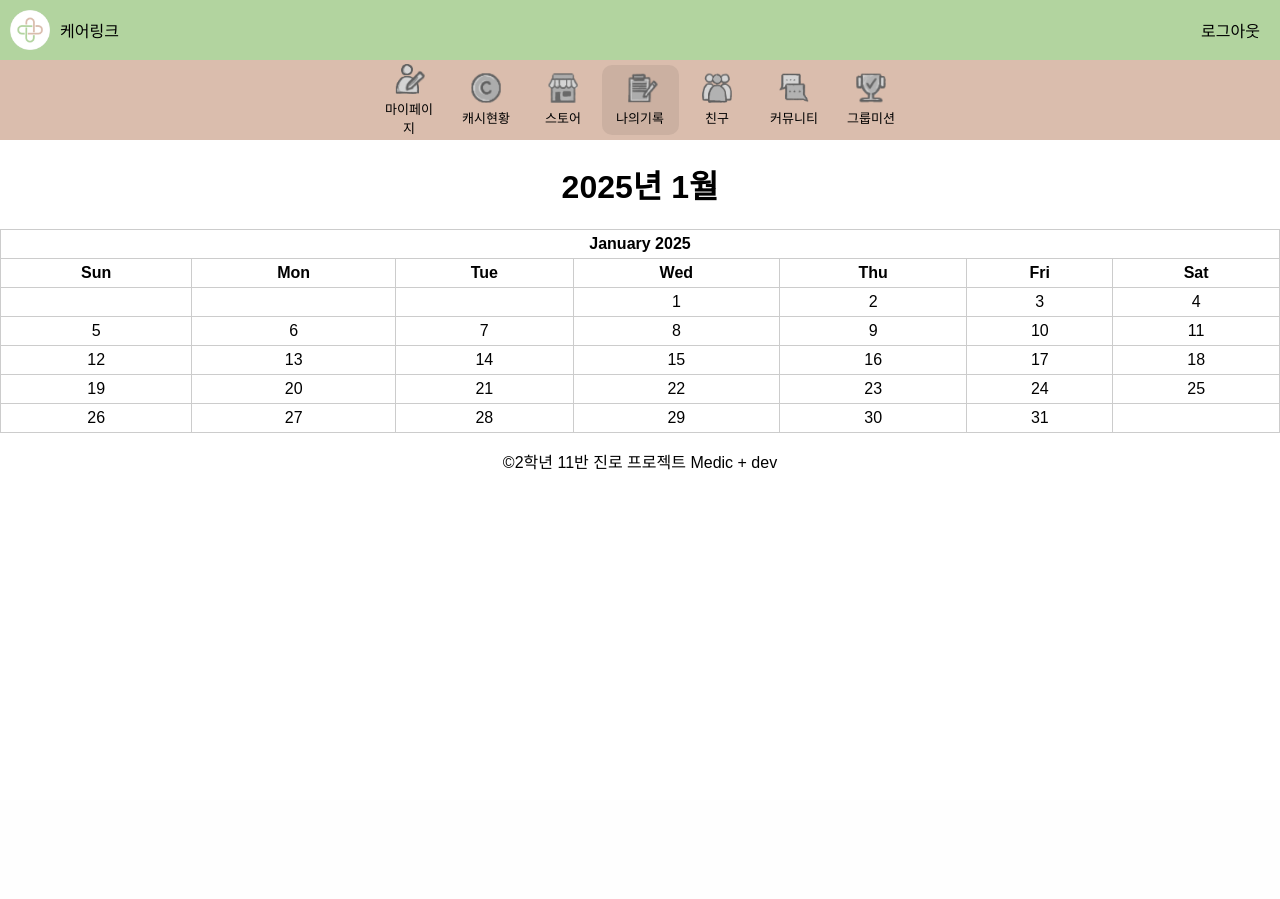
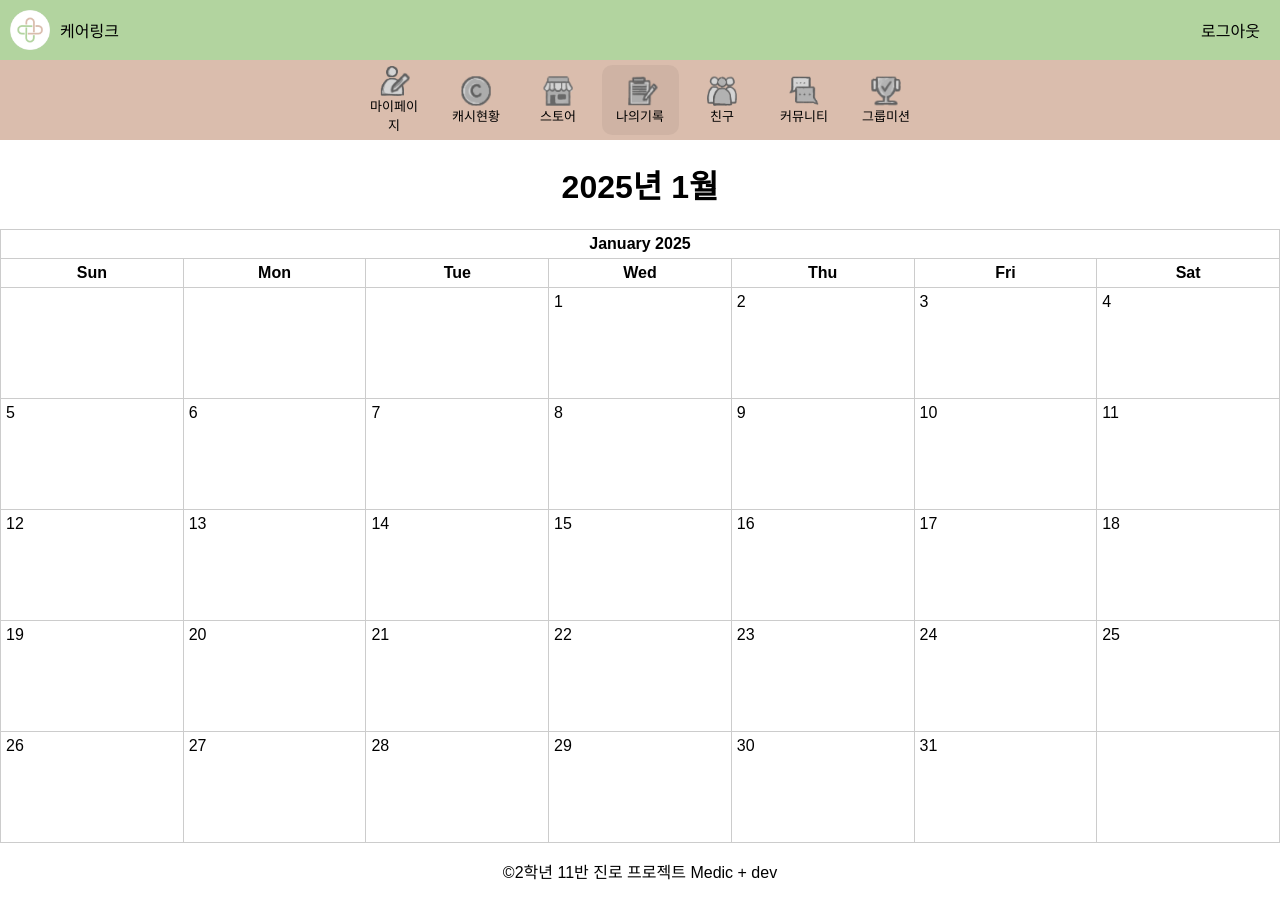
Before and after one commit to rbals37/211PROJECT, a Django app: page /myrecord/ in a window 1280 px wide. Before the commit the page ends 470 px from the top, so only its background shows below. Run offline with Django 5.2, Linux system fonts and the light colour scheme; the visitor is signed in with stand-in values (Sample User, id 1); data that the repository does not hold is empty; style sheets or scripts are compiled from the project's sources; some libraries are stand-ins or nearby versions; some web fonts are replaced.

Commit message:
sass 태그 추가

```diff
--- a/RGO/login/templates/login.html
+++ b/RGO/login/templates/login.html
@@ -1,4 +1,5 @@
 {% load static %}
+{% load sass_tags %}
 <!DOCTYPE html>
 <head>
   <title>로그인</title>
--- a/RGO/main/templates/main.html
+++ b/RGO/main/templates/main.html
@@ -1,4 +1,5 @@
 {% load static %}
+{% load sass_tags %}
 <!DOCTYPE html>
 <head>
   <title>케어링크</title>
--- a/RGO/mypage/templates/edit_mypage.html
+++ b/RGO/mypage/templates/edit_mypage.html
@@ -1,4 +1,5 @@
 {% load static %}
+{% load sass_tags %}
 <!DOCTYPE html>
 <head>
   <title>정보수정</title>
--- a/RGO/mypage/templates/mypage.html
+++ b/RGO/mypage/templates/mypage.html
@@ -1,4 +1,5 @@
 {% load static %}
+{% load sass_tags %}
 <!DOCTYPE html>
 <head>
   <title>마이페이지</title>
--- a/RGO/myrecord/templates/myrecord.html
+++ b/RGO/myrecord/templates/myrecord.html
@@ -3,30 +3,14 @@
 <!DOCTYPE html>
 <head>
   <title>나의기록</title>
+  <link rel="stylesheet" href="{% sass_src 'scss/calendar.scss' %}">
   <link rel="stylesheet" href="{% sass_src 'scss/myrecord.scss' %}">
 </head>
 <body>
   {% include 'header.html' %}
-
-    <meta charset="UTF-8">
-    <title>나의 기록 캘린더</title>
-    <style>
-        table {
-            width: 100%;
-            border-collapse: collapse;
-        }
-        th, td {
-            border: 1px solid #ccc;
-            text-align: center;
-            padding: 5px;
-        }
-        .has-posts {
-            background-color: #ffefd5; /* 글이 있는 날짜 강조 */
-        }
-    </style>
     <h1>{{ year }}년 {{ month }}월</h1>
 
-    <div>
+    <div class="calendar">
         {{ calendar_html|safe }} <!-- HTMLCalendar 출력 -->
     </div>
 
--- a/RGO/myrecord/views.py
+++ b/RGO/myrecord/views.py
@@ -12,7 +12,6 @@ def calendar_view(request, year= None, month = None):
 
     cal = calendar.HTMLCalendar(firstweekday=6)  # 일요일이 시작
     calendar_html = cal.formatmonth(year, month)
-
     posts = None
     posts_by_date = {}
     posts = Post.objects.filter(created_at__year=year, created_at__month=month, author=request.user)
--- a/RGO/signup/templates/signup.html
+++ b/RGO/signup/templates/signup.html
@@ -1,4 +1,5 @@
 {% load static %}
+{% load sass_tags %}
 <!DOCTYPE html>
 <head>
   <title>회원가입</title>
--- /dev/null
+++ b/RGO/static/scss/calendar.scss
@@ -0,0 +1,21 @@
+.calendar {
+  table {
+    width: 100%;
+    height: 100px;
+    border-collapse: collapse;
+    padding: auto;
+  }
+  th {
+    border: 1px solid #ccc;
+    text-align: center;
+    padding: 5px;
+  }
+  td {
+    width: 100px;
+    height: 100px;
+    text-align: left;
+    vertical-align: top;
+    border: 1px solid #ccc;
+    padding: 5px;
+  }
+}
--- a/RGO/static/scss/form.scss
+++ b/RGO/static/scss/form.scss
@@ -1,10 +1,23 @@
 .form {
-  background-color: #fff;
   padding: 20px;
-  border: 2px solid #ddd;
-  border-radius: 10px;
+  box-shadow: 0px 10px 30px rgba(0, 0, 0, 0.3); /* 사면 전체에 그림자 적용 */
+  border-radius: 20px;
   width: 300px;
   margin: 40px auto;
+  a {
+    background-color: #eee;
+    border-radius: 10px;
+    transition: background-color 0.3s, transform 0.3s;
+    &:hover {
+      background-color: #ccc;
+      cursor: pointer;
+    }
+    &:active {
+      transform: scale(0.8);
+      background-color: #000;
+      color: #fff;
+    }
+  }
   form {
     display: flex;
     flex-direction: column;
@@ -14,7 +27,7 @@
     padding: 10px;
     margin-bottom: 20px;
     border: 1px solid #ccc;
-    border-radius: 5px;
+    border-radius: 10px;
     font-size: 16px;
   }
   button {
@@ -23,7 +36,7 @@
     background-color: #fff;
     border: 1px solid #000;
     color: #000;
-    border-radius: 5px;
+    border-radius: 10px;
     cursor: pointer;
     font-size: 16px;
     transition: background-color 0.3s, transform 0.3s;
--- a/RGO/static/scss/header.scss
+++ b/RGO/static/scss/header.scss
@@ -25,25 +25,9 @@ html, body {
 a {
   text-decoration: none;
   color: #000;
+  font-size: 13px;
   padding: 10px;
   display: inline-block;
-}
-
-.form {
-  a {
-    background-color: #eee;
-    border-radius: 10px;
-    transition: background-color 0.3s, transform 0.3s;
-    &:hover {
-      background-color: #ccc;
-      cursor: pointer;
-    }
-    &:active {
-      transform: scale(0.8);
-      background-color: #000;
-      color: #fff;
-    }
-  }
 }
 
 .header {
@@ -54,6 +38,7 @@ a {
   a {
     display: flex;
     align-items: center;
+    font-size: 16px;
   }
 }
 
@@ -69,6 +54,7 @@ a {
   width: 100%;
   height: 80px;
   background-color: #dabdad;
+  gap: 5px;
   a {
     display: flex;
     flex-direction: column;
@@ -79,7 +65,7 @@ a {
     border-radius: 10px;
     transition: background-color 0.3s, transform 0.3s;
     &:hover {
-      background-color: rgba(0, 0, 0, 0.07);
+      background-color: rgba(0, 0, 0, 0.1)!important;
       cursor: pointer;
     }
     &:active {
@@ -89,10 +75,6 @@ a {
       width: 30px;
       height: 30px;
     }
-    span {
-      font-size: 13px;
-      margin-top: 5px;
-    }
     &:nth-child(1) img {
       transform: translateX(1px);
     }
@@ -100,7 +82,7 @@ a {
       transform: translateX(3px);
     }
     &.active {
-      background-color: rgba(0, 0, 0, 0.07); /* 배경색만 추가 */
+      background-color: rgba(0, 0, 0, 0.05);
     }
   }
 }
--- a/RGO/templates/footer.html
+++ b/RGO/templates/footer.html
@@ -1,4 +1,5 @@
 {% load static %}
+{% load sass_tags %}
 <footer>
   <p>&copy;2학년 11반 진로 프로젝트 Medic + dev</p>
   {% if messages %}
```
Also changed, not shown: 6 other files.
